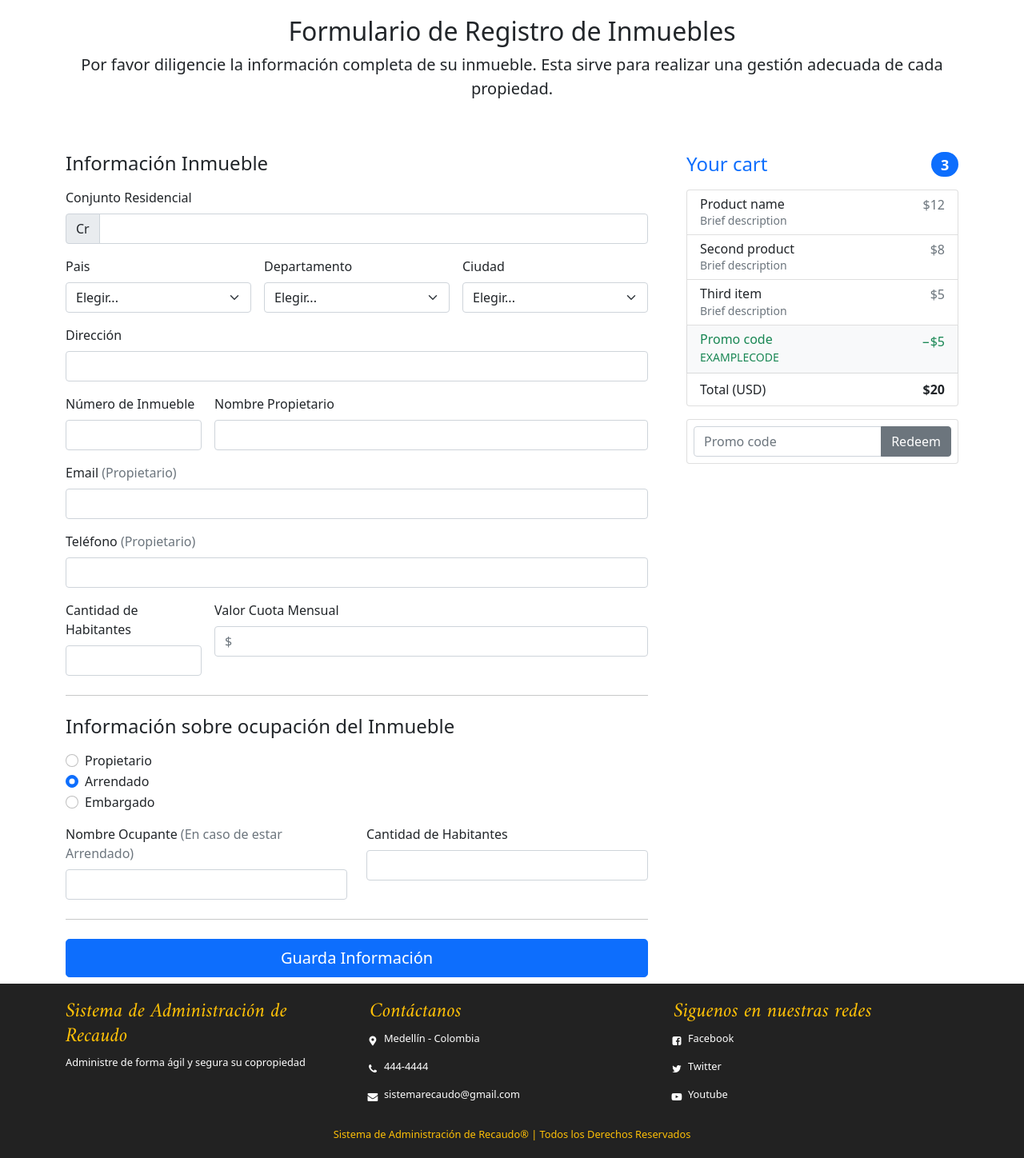
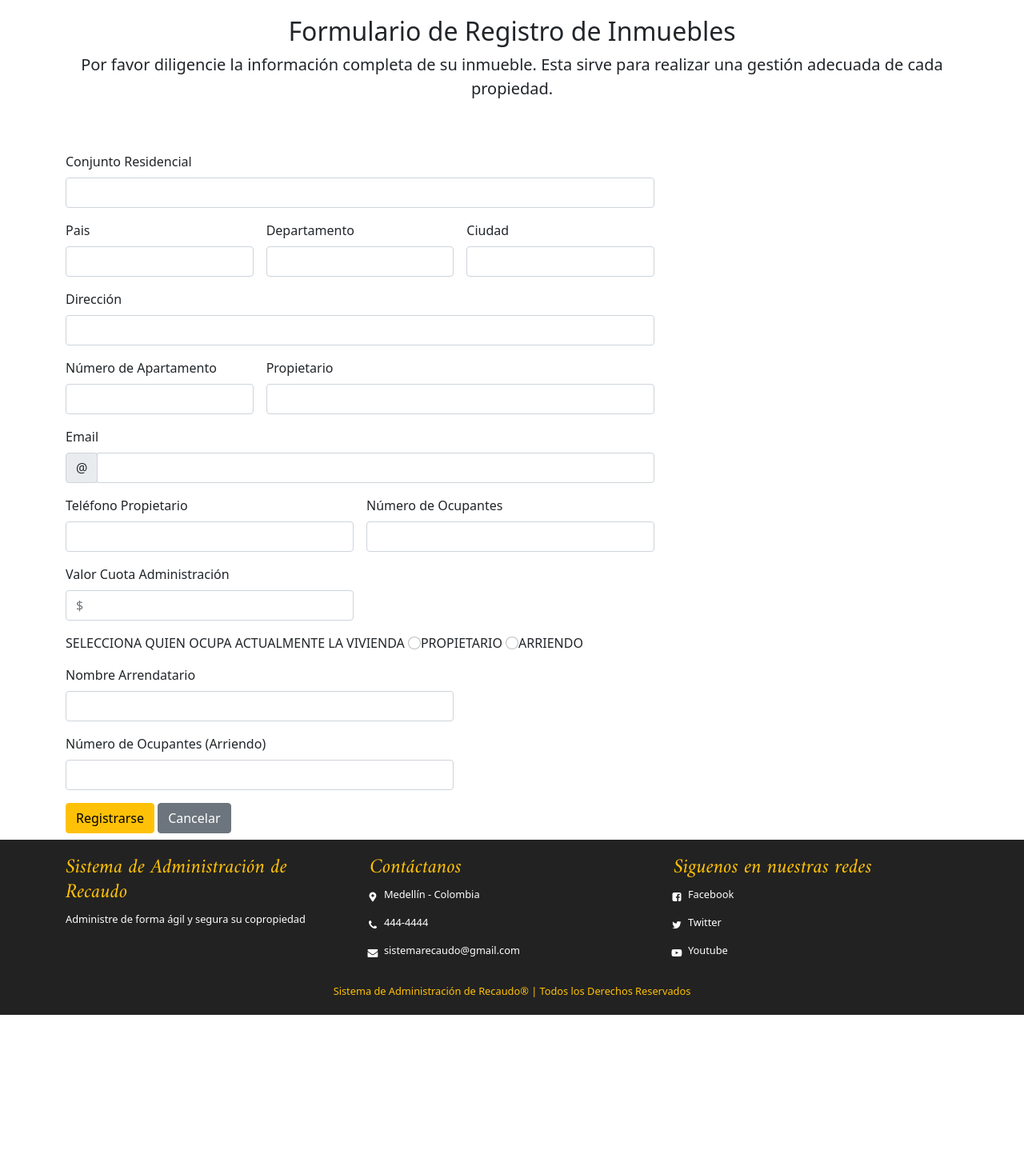
Before and after one commit to jrperez8/Conjunto, a CodeIgniter 4 app: the page made by app/Views/perfilAdminView.php in a window 1280 px wide. Shown: the part 181-1629 px from the top of the page at 80% size. After the commit the page ends 1450 px from the top, so only its background shows below. Run offline with PHP 8.4 and a stand-in for CodeIgniter, Linux system fonts and the light colour scheme; the template is opened without the code that fills it, so the values that code supplies are empty; some libraries are stand-ins or nearby versions.

Commit message:
Version Domingo

```diff
--- a/app/Config/Routes.php
+++ b/app/Config/Routes.php
@@ -37,6 +37,7 @@ $routes->get('/perfil', 'PerfilController::index');
 $routes->post('/add', 'HomeController::addUser'); // adicionar usuario
 $routes->post('/signin', 'HomeController::signIn'); // ingreso usuario
 $routes->post('/signout', 'PerfilController::logOut'); // cerrar sesión
+$routes->post('/apto', 'PerfilController::addApto'); // agregar apto
 
 
 /*
--- a/app/Views/perfilAdminView.php
+++ b/app/Views/perfilAdminView.php
@@ -46,200 +46,82 @@
       <h2>Formulario de Registro de Inmuebles</h2>
       <p class="lead">Por favor diligencie la información completa de su inmueble. Esta sirve para realizar una gestión adecuada de cada propiedad.</p>
     </div>
+    <div class="row">
+      <div class="col-sm-8">
+      <form class="row g-3 needs-validation" action="<?php echo base_url(). '/apto'?>" method="POST" name="form1" onsubmit="return registerValidation()" enctype="multipart/form-data" novalidate>
+       <div class="col-md-12">
+         <label for="validationCustom01" class="form-label">Conjunto Residencial</label>
+         <input type="text" class="form-control" id="conjunto" name="conjunto" required>
+      </div>
+      <div class="col-md-4">
+         <label for="validationCustom01" class="form-label">Pais</label>
+         <input type="text" class="form-control" id="country" name="country" required>
+      </div>
+      <div class="col-md-4">
+         <label for="validationCustom01" class="form-label">Departamento</label>
+         <input type="text" class="form-control" id="state" name="state" required>
+      </div>
+      <div class="col-md-4">
+         <label for="validationCustom01" class="form-label">Ciudad</label>
+         <input type="text" class="form-control" id="city" name="city" required>
+      </div>
+      <div class="col-md-12">
+         <label for="validationCustom01" class="form-label">Dirección</label>
+         <input type="text" class="form-control" id="address" name="address" required>
+      </div>
+      <div class="col-md-4">
+         <label for="validationCustom01" class="form-label">Número de Apartamento</label>
+         <input type="text" class="form-control" id="apto" name="apto" required>
+      </div>
+      <div class="col-md-8">
+         <label for="validationCustom01" class="form-label">Propietario</label>
+         <input type="text" class="form-control" id="owner" name="owner" required>
+      </div>
+      <div class="col-md-12">
+        <label for="validationCustomUsername" class="form-label">Email</label>
+        <div class="input-group has-validation">
+          <span class="input-group-text" id="inputGroupPrepend">@</span>
+          <input type="text" class="form-control" id="email" name="email" aria-describedby="inputGroupPrepend" required>
+        </div>
+      </div>
+  <div class="col-md-6">
+    <label for="validationCustomUsername" class="form-label">Teléfono Propietario</label>
+    <div class="input-group has-validation">
+     <input type="text" class="form-control" id="phone" name="phone" required>
+    </div>
+  </div>
+  <div class="col-md-6">
+    <label for="validationCustomUsername" class="form-label">Número de Ocupantes</label>
+    <div class="input-group has-validation">
+     <input type="text" class="form-control" id="hab" required>
+    </div>
+  </div>
+  <div class="col-md-6">
+    <label for="validationCustom03" class="form-label">Valor Cuota Administración</label>
+    <input type="text" class="form-control" id="cuota" name="cuota" placeholder="$" required>
+  </div>
 
-    <div class="row g-5">
-      <div class="col-md-5 col-lg-4 order-md-last">
-        <h4 class="d-flex justify-content-between align-items-center mb-3">
-          <span class="text-primary">Your cart</span>
-          <span class="badge bg-primary rounded-pill">3</span>
-        </h4>
-        <ul class="list-group mb-3">
-          <li class="list-group-item d-flex justify-content-between lh-sm">
       <div>
-              <h6 class="my-0">Product name</h6>
-              <small class="text-muted">Brief description</small>
+         <label for="">SELECCIONA QUIEN OCUPA ACTUALMENTE LA VIVIENDA</label>
+            <input class="form-check-input" type="radio" name="estado" value="propietario">PROPIETARIO</input>
+            <input class="form-check-input" type="radio" name="estado" value="arriendo">ARRIENDO</input>
        </div>
-            <span class="text-muted">$12</span>
-          </li>
-          <li class="list-group-item d-flex justify-content-between lh-sm">
-            <div>
-              <h6 class="my-0">Second product</h6>
-              <small class="text-muted">Brief description</small>
+       <div class="col-md-8">
+         <label for="validationCustom01" class="form-label">Nombre Arrendatario</label>
+         <input type="text" class="form-control" id="ocupante" name="ocupante" required>
       </div>
-            <span class="text-muted">$8</span>
-          </li>
-          <li class="list-group-item d-flex justify-content-between lh-sm">
-            <div>
-              <h6 class="my-0">Third item</h6>
-              <small class="text-muted">Brief description</small>
+      <div class="col-md-8">
+         <label for="validationCustom01" class="form-label">Número de Ocupantes (Arriendo)</label>
+         <input type="text" class="form-control" id="habitantes" name="habitantes" required>
       </div>
-            <span class="text-muted">$5</span>
-          </li>
-          <li class="list-group-item d-flex justify-content-between bg-light">
-            <div class="text-success">
-              <h6 class="my-0">Promo code</h6>
-              <small>EXAMPLECODE</small>
-            </div>
-            <span class="text-success">−$5</span>
-          </li>
-          <li class="list-group-item d-flex justify-content-between">
-            <span>Total (USD)</span>
-            <strong>$20</strong>
-          </li>
-        </ul>
-
-        <form class="card p-2">
-          <div class="input-group">
-            <input type="text" class="form-control" placeholder="Promo code">
-            <button type="submit" class="btn btn-secondary">Redeem</button>
+        <div class="col-12">
+            <button type="submit" value="REGISTRARSE" class="btn btn-warning" id="btn_registro">Registrarse</button>
+            <button type="button" class="btn btn-secondary" data-bs-dismiss="modal">Cancelar</button>
          </div>
       </form>
       </div>
-      <div class="col-md-7 col-lg-8">
-        <h4 class="mb-3">Información Inmueble</h4>
-        <form class="needs-validation" novalidate>
-          <div class="row g-3">
-          <div class="col-12">
-              <label for="username" class="form-label">Conjunto Residencial</label>
-              <div class="input-group has-validation">
-                <span class="input-group-text">Cr</span>
-                <input type="text" class="form-control" id="username" placeholder="" required>
-              <div class="invalid-feedback">
-                  Your username is required.
-                </div>
-              </div>
-            </div>
-            <div class="col-md-4">
-              <label for="country" class="form-label">Pais</label>
-              <select class="form-select" id="country" required>
-                <option value="">Elegir...</option>
-                <option>Colombia</option>
-              </select>
-              <div class="invalid-feedback">
-                Please select a valid country.
-              </div>
     </div>
 
-            <div class="col-md-4">
-              <label for="state" class="form-label">Departamento</label>
-              <select class="form-select" id="state" required>
-                <option value="">Elegir...</option>
-                <option>Antioquia</option>
-              </select>
-              <div class="invalid-feedback">
-                Please provide a valid state.
-              </div>
-            </div>
-
-            <div class="col-md-4">
-              <label for="state" class="form-label">Ciudad</label>
-              <select class="form-select" id="state" required>
-                <option value="">Elegir...</option>
-                <option>Medellin</option>
-                <option>Bello</option>
-                <option>Envigado</option>
-                <option>Itagui</option>
-                <option>Sabaneta</option>
-              </select>
-              <div class="invalid-feedback">
-                Please provide a valid town.
-              </div>
-            </div>
-            <div class="col-12">
-              <label for="address" class="form-label">Dirección</label>
-              <input type="text" class="form-control" id="address" placeholder="" required>
-              <div class="invalid-feedback">
-                Please enter your shipping address.
-              </div>
-            </div>
-            <div class="col-sm-3">
-              <label for="firstName" class="form-label">Número de Inmueble</label>
-              <input type="text" class="form-control" id="firstName" placeholder="" value="" required>
-              <div class="invalid-feedback">
-                Valid first name is required.
-              </div>
-            </div>
-
-            <div class="col-sm-9">
-              <label for="lastName" class="form-label">Nombre Propietario</label>
-              <input type="text" class="form-control" id="lastName" placeholder="" value="" required>
-              <div class="invalid-feedback">
-                Valid last name is required.
-              </div>
-            </div>
-
-            <div class="col-12">
-              <label for="email" class="form-label">Email <span class="text-muted">(Propietario)</span></label>
-              <input type="email" class="form-control" id="email" placeholder="">
-              <div class="invalid-feedback">
-                Please enter a valid email address for shipping updates.
-              </div>
-            </div>
-
-            <div class="col-12">
-              <label for="address2" class="form-label">Teléfono <span class="text-muted">(Propietario)</span></label>
-              <input type="text" class="form-control" id="address2" placeholder="">
-            </div>
-
-            <div class="col-sm-3">
-              <label for="firstName" class="form-label">Cantidad de Habitantes</label>
-              <input type="text" class="form-control" id="firstName" placeholder="" value="" required>
-              <div class="invalid-feedback">
-                Valid first name is required.
-              </div>
-            </div>
-
-            <div class="col-sm-9">
-              <label for="lastName" class="form-label">Valor Cuota Mensual</label>
-              <input type="text" class="form-control" id="lastName" placeholder="$" value="" required>
-              <div class="invalid-feedback">
-                Valid last name is required.
-              </div>
-            </div>
-          </div>
-
-          <hr class="my-4">
-
-          <h4 class="mb-3">Información sobre ocupación del Inmueble</h4>
-
-          <div class="my-3">
-            <div class="form-check">
-              <input id="paypal" name="paymentMethod" type="radio" class="form-check-input" required>
-              <label class="form-check-label" for="paypal">Propietario</label>
-            </div>
-            <div class="form-check">
-              <input id="credit" name="paymentMethod" type="radio" class="form-check-input" checked required>
-              <label class="form-check-label" for="credit">Arrendado</label>
-            </div>
-            <div class="form-check">
-              <input id="debit" name="paymentMethod" type="radio" class="form-check-input" required>
-              <label class="form-check-label" for="debit">Embargado</label>
-            </div>
-          </div>
-          <div class="row gy-3">
-            <div class="col-md-6">
-              <label for="cc-name" class="form-label">Nombre Ocupante <span class="text-muted">(En caso de estar Arrendado)</span></label>
-              <input type="text" class="form-control" id="cc-name" placeholder="" required>
-              <div class="invalid-feedback">
-                Name on card is required
-              </div>
-            </div>
-
-            <div class="col-md-6">
-              <label for="cc-number" class="form-label">Cantidad de Habitantes</label>
-              <input type="text" class="form-control" id="cc-number" placeholder="" required>
-              <div class="invalid-feedback">
-              Cantidad de Habitantes es requerido
-              </div>
-            </div>
-          </div>
-
-          <hr class="my-4">
-
-          <button class="w-100 btn btn-primary btn-lg" type="submit">Guarda Información</button>
-        </form>
-      </div>
-    </div>
   </main>
 </div>
 </section>
```
Also changed, not shown: app/Controllers/perfilController.php (+39 -0 lines), app/Models/perfilModel.php (+20 -0 lines). Lines whose indentation alone changed are shown as unchanged.
